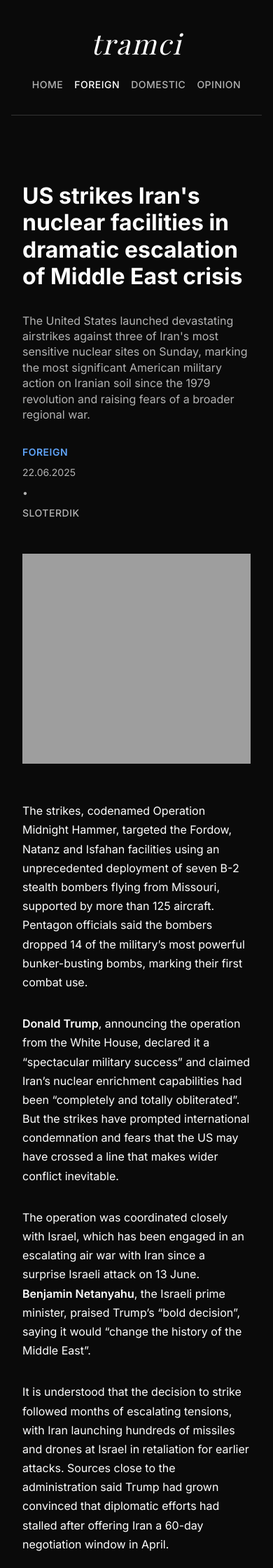
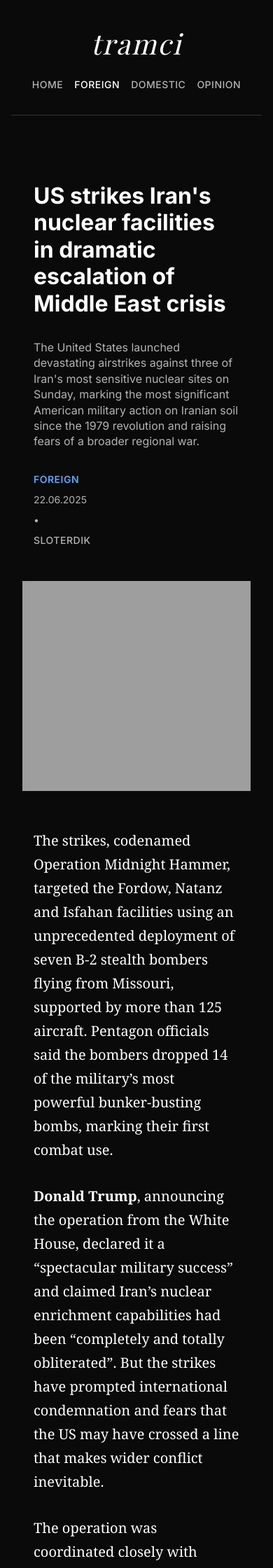
Before and after one commit to tfhoerest/azt, a Jekyll site: the page built from _posts/2025-06-22-us-strikes-irans.md, in a window 390 px wide. Shown: the top 2240 px of the page at 70% size. Built offline with Jekyll 4.4.1, drawn with Linux system fonts in a browser that asks for light colours; some web fonts are replaced.

Commit message:
Update post.html

```diff
--- a/_layouts/post.html
+++ b/_layouts/post.html
@@ -13,6 +13,9 @@ layout: default
 .post-header {
     margin-bottom: var(--z-ds-space-xl);
     text-align: left;
+    max-width: 500px; /* 2/3rds of image width */
+    margin-left: auto;
+    margin-right: auto;
 }
 
 .post-title {
@@ -57,14 +60,19 @@ layout: default
 
 .post-content {
     color: var(--z-ds-color-text-100);
-    font-size: var(--z-ds-fontsize-16);
+    font-family: 'Source Serif Pro', 'Georgia', 'Times New Roman', serif;
+    font-size: 1.25rem;  /* 20px */
     line-height: 1.7;
+    max-width: 500px; /* 2/3rds of image width */
+    margin-left: auto;
+    margin-right: auto;
 }
 
 .post-content h1,
 .post-content h2,
 .post-content h3 {
     color: var(--z-ds-color-text-100);
+    font-family: 'Inter', 'Helvetica Neue', Helvetica, Arial, FreeSans, sans-serif;
     margin: var(--z-ds-space-xl) 0 var(--z-ds-space-l) 0;
     line-height: 1.3;
 }
@@ -130,6 +138,9 @@ layout: default
     margin-top: var(--z-ds-space-xxl);
     padding-top: var(--z-ds-space-xl);
     text-align: center;
+    max-width: 500px; /* 2/3rds of image width */
+    margin-left: auto;
+    margin-right: auto;
 }
 
 .back-to-home {
@@ -147,6 +158,13 @@ layout: default
 
 /* RESPONSIVE */
 @media (max-width: 48em) {
+    .post-header,
+    .post-content,
+    .post-navigation {
+        max-width: 100%;
+        padding: 0 var(--z-ds-space-s);
+    }
+
     .post-title {
         font-size: var(--z-ds-fontsize-32);
     }
```
